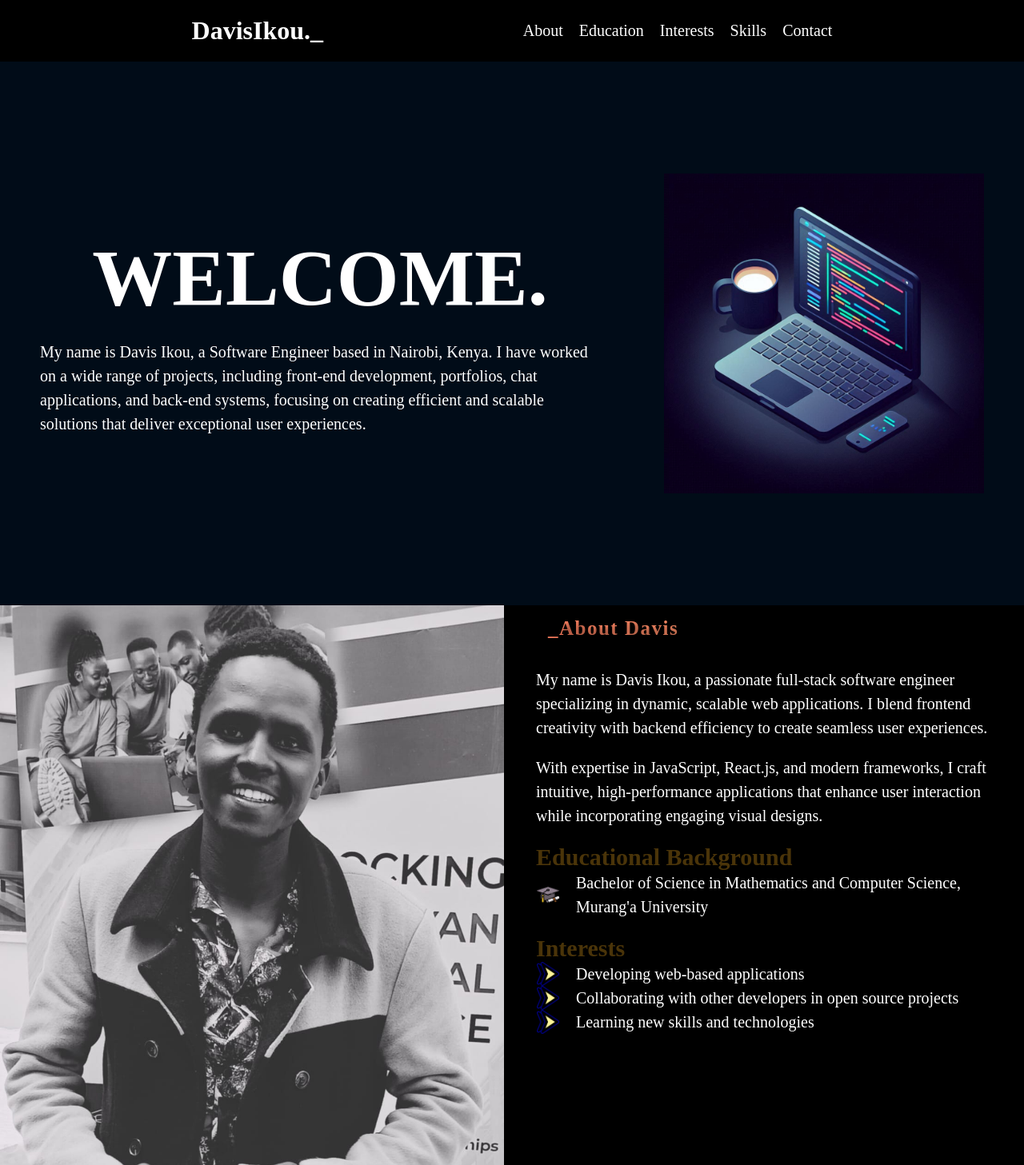
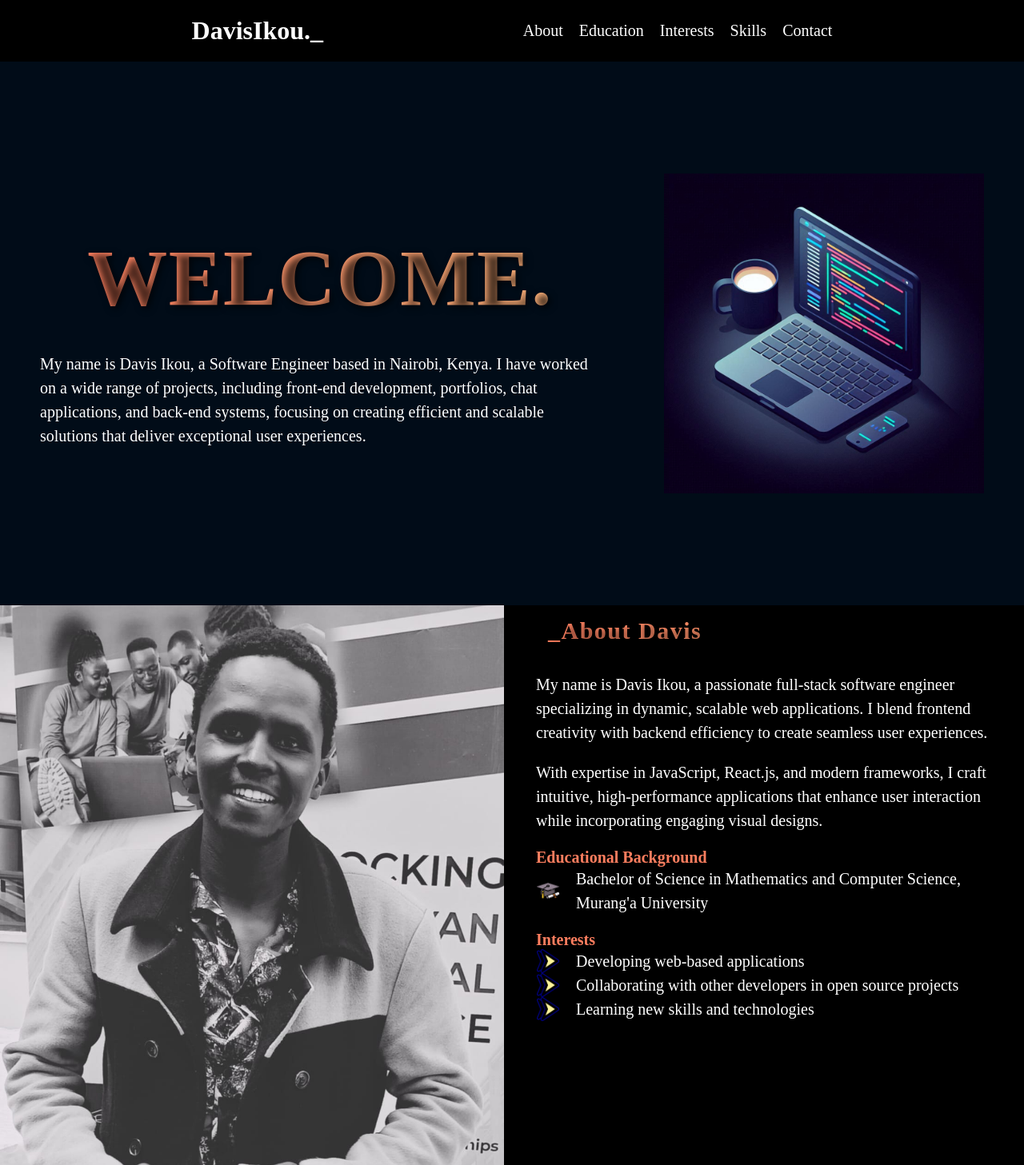
Before and after one commit to Davis-don/davis-ikou-portfolio-app, a plain HTML site: page index.html in a window 1280 px wide. Shown: the top 1457 px of the page at 80% size. Drawn offline with Linux system fonts and the light colour scheme.

Commit message:
modified color

```diff
--- a/index.css
+++ b/index.css
@@ -102,6 +102,17 @@ gap: 2rem;
 }
 .left-side-hero-section h1{
 font-size: 10rem;
+
+
+color: white;
+text-shadow: 3px 3px 8px rgba(0, 0, 0, 0.7); /* Adds depth and a subtle glow effect */
+font-weight: bold;
+letter-spacing: 1.5px; /* Creates a refined look with subtle spacing */
+padding: 15px; /* Ensures visual balance and spacing around the text */
+background: linear-gradient(to right, #ff7e5f, #feb47b); /* Warm gradient for a distinct vibe */
+-webkit-background-clip: text; /* Clips background to the text for Chrome and Safari */
+background-clip: text; /* Standard property for modern browsers */
+-webkit-text-fill-color: transparent; /* Makes the text transparent for gradient visibility */
 }
 @media screen and (max-width:38.75em) {
     .left-side-hero-section h1{
@@ -183,7 +194,7 @@ gap: 2rem;
     color: white;
     text-shadow: 3px 3px 8px rgba(0, 0, 0, 0.7); /* Adds depth and a subtle glow effect */
     font-weight: bold;
-    font-size: 2.5rem; /* Makes the text prominent */
+    font-size:3rem; /* Makes the text prominent */
     letter-spacing: 1.5px; /* Creates a refined look with subtle spacing */
     padding: 15px; /* Ensures visual balance and spacing around the text */
     background: linear-gradient(to right, #ff7e5f, #feb47b); /* Warm gradient for a distinct vibe */
@@ -202,8 +213,8 @@ line-height: 3rem;
 
 }
 .educational-background h3{
-    color: rgb(74, 52, 9);
-    font-size: 3rem;
+    color: #ff7e5f;
+    font-size: 2rem;
 }
 .educational-background ul{
 list-style: none;
@@ -222,8 +233,8 @@ height: 3rem;
 }
 
 .interests h3{
-    color: rgb(74, 52, 9);
-    font-size: 3rem;
+    color: #ff7e5f;
+    font-size: 2rem;
 }
 .interests ul li{
     display: flex;
@@ -300,7 +311,7 @@ background-color: white;
 .colored-graphic-display{
 height: 100%;
 
-background-color: orangered;
+background-color: #ff7e5f;
 border-radius: 2rem;
 }
 /* End of my skills section */
```
